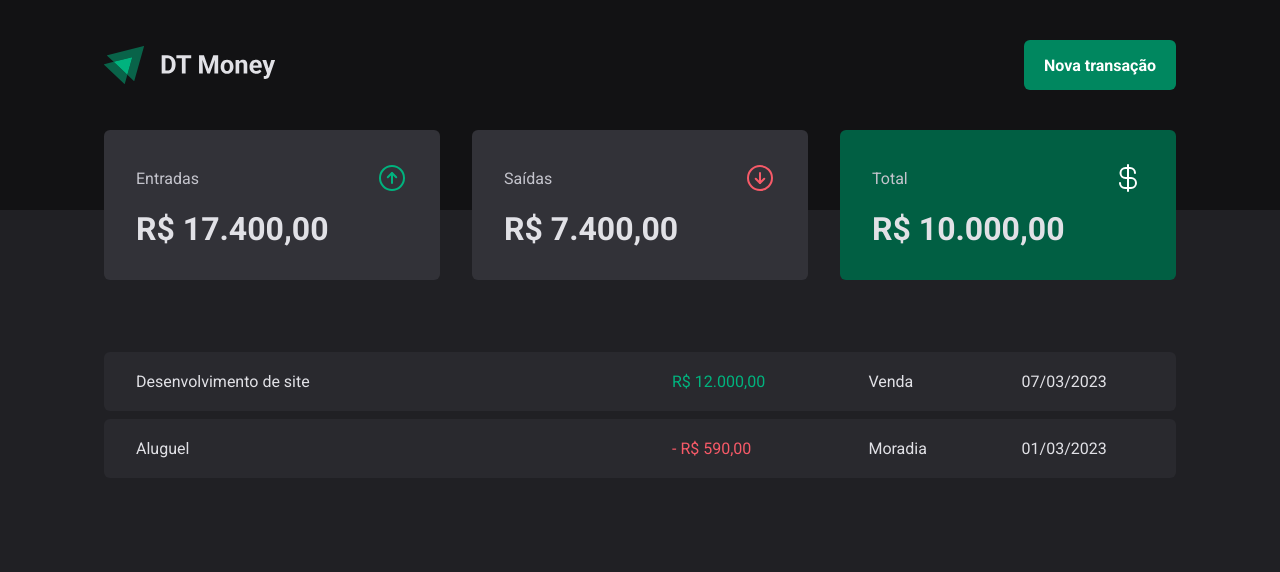
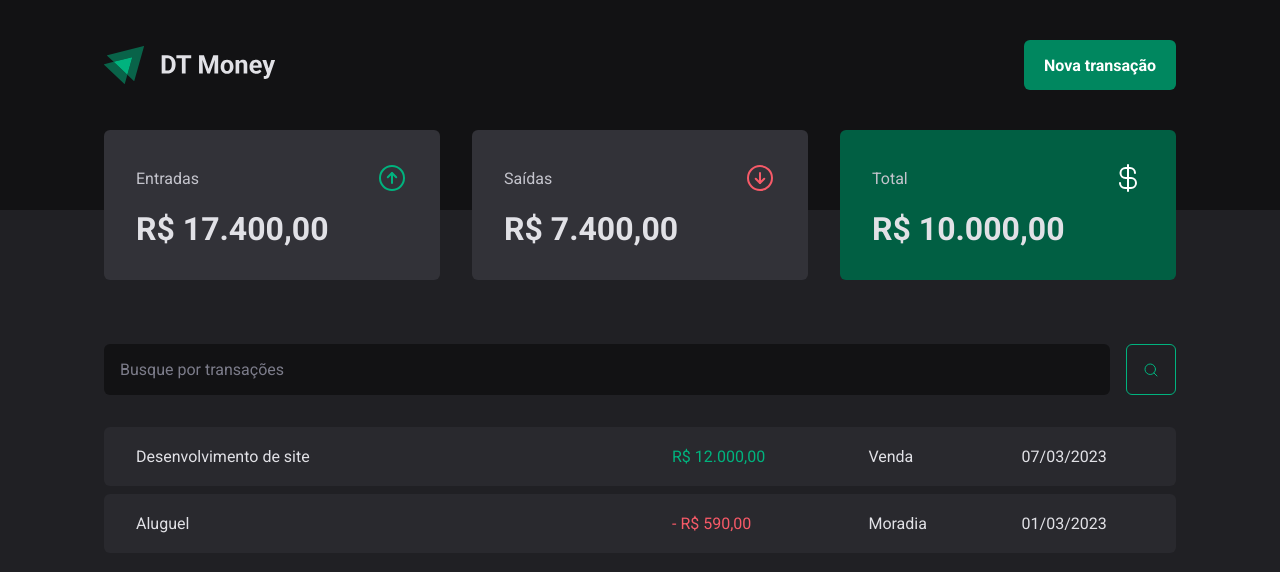
Before and after one commit to iDouglasD/dt_money, a React (Vite) app: page / in a window 1280 px wide. Shown: the top 572 px of the page. Built offline with nearby package versions, Linux system fonts and the light colour scheme.

Commit message:
style: Search form

```diff
--- /dev/null
+++ b/src/pages/Transactions/components/SearchForm/index.tsx
@@ -0,0 +1,11 @@
+import { SearchFormContainer } from "./styles";
+import { MagnifyingGlass } from 'phosphor-react'
+
+export function SearchForm() {
+  return <SearchFormContainer>
+    <input type="text" placeholder="Busque por transações" />
+    <button type="submit">
+      <MagnifyingGlass />
+    </button>
+  </SearchFormContainer>
+}
--- /dev/null
+++ b/src/pages/Transactions/components/SearchForm/styles.ts
@@ -0,0 +1,40 @@
+import styled from 'styled-components'
+
+export const SearchFormContainer = styled.form`
+  display: flex;
+  gap: 1rem;
+
+  input {
+    flex: 1;
+    border-radius: 6px;
+    border: 0;
+    background: ${props => props.theme["gray-900"]};
+    color: ${props => props.theme["gray-300"]};
+    padding: 1rem;
+
+    &::placeholder {
+      color: ${props => props.theme["gray-500"]};
+    }
+  }
+
+  button {
+    display: flex;
+    align-items: center;
+    gap: 0.75rem;
+
+    border: 0;
+    padding: 1rem;
+    background: transparent;
+    border: 1px solid ${props => props.theme["green-300"]};
+    color: ${props => props.theme["green-300"]};
+    font-weight: bold;
+    border-radius: 6px;
+
+    &:hover {
+      background: ${props => props.theme["green-500"]};
+      border-color: ${props => props.theme["green-500"]};
+      color: ${props => props.theme.white};
+      transition: background-color 0.2s, color 0.2s, border-color 0.2s;
+    }
+  }
+`
--- a/src/pages/Transactions/index.tsx
+++ b/src/pages/Transactions/index.tsx
@@ -1,5 +1,6 @@
 import { Header } from '../../components/Header'
 import { Summary } from '../../components/Summary'
+import { SearchForm } from './components/SearchForm'
 import { PriceHighlight, TransactionsContainer, TransactionsTable } from './styles'
 import './styles.ts'
 
@@ -10,6 +11,7 @@ export function Transactions() {
       <Summary />
 
       <TransactionsContainer>
+        <SearchForm />
         <TransactionsTable>
           <tbody>
             <tr>
--- a/src/pages/Transactions/styles.ts
+++ b/src/pages/Transactions/styles.ts
@@ -12,7 +12,7 @@ export const TransactionsTable = styled.table`
 width: 100%;
 border-collapse: separate;
 border-spacing: 0 0.5rem;
-/* margin-top: 1.5rem; */
+margin-top: 1.5rem;
 
 td {
   padding: 1.25rem 2rem;
```
